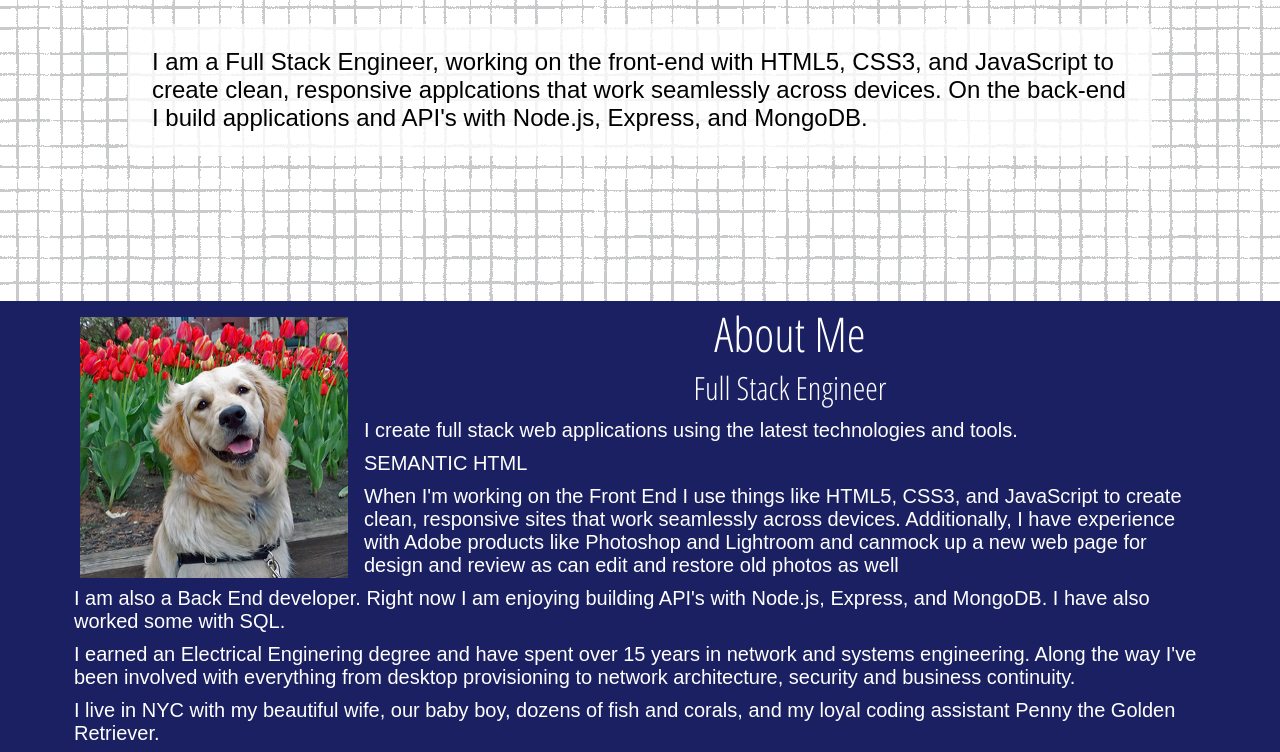
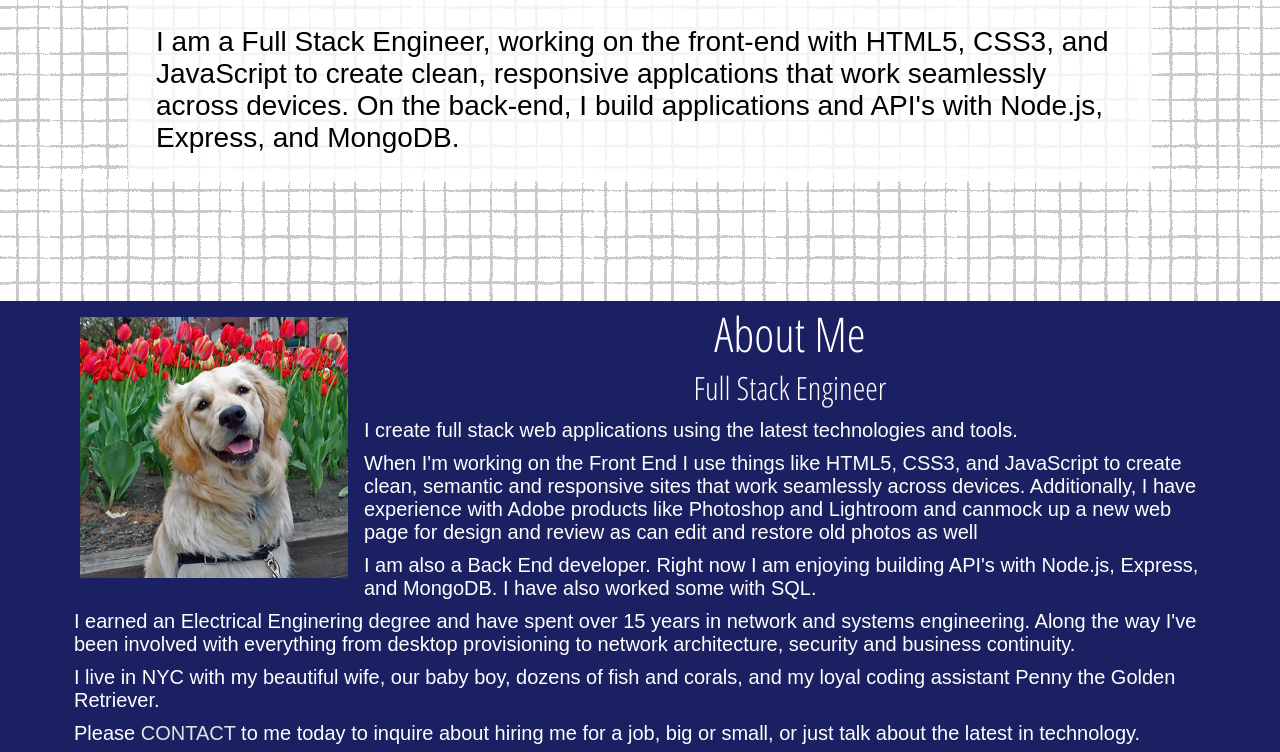
Before and after one commit to jberthiaume1138/portfolio, a plain HTML site: page index.html in a window 1280 px wide. Shown: the part 549-1301 px from the top of the page. Drawn offline with nearby package versions, Linux system fonts and the light colour scheme; a web font is replaced by a local one.

Commit message:
adjust styling for footer, remove some redundant css

```diff
--- a/index.html
+++ b/index.html
@@ -48,7 +48,7 @@
 			</div>
 		</div>
 		<div id="detail" class="mainDiv">
-			<p>I am a Full Stack Engineer, working on the front-end with HTML5, CSS3, and JavaScript to create clean, responsive applcations that work seamlessly across devices. On the back-end I build applications and API's with Node.js, Express, and MongoDB.</p>
+			<p>I am a Full Stack Engineer, working on the front-end with HTML5, CSS3, and JavaScript to create clean, responsive applcations that work seamlessly across devices. On the back-end, I build applications and API's with Node.js, Express, and MongoDB.</p>
 		</div>
 	</section>
 
@@ -58,8 +58,7 @@
 			<h2>About Me</h2>
 			<h3>Full Stack Engineer</h3>
 			<p>I create full stack web applications using the latest technologies and tools.</p>
-			<p>SEMANTIC HTML</p>
-			<p>When I'm working on the Front End I use things like HTML5, CSS3, and JavaScript to create clean, responsive sites that work seamlessly across devices. Additionally, I have experience with Adobe products like Photoshop and Lightroom and canmock up a new web page for design and review as can edit and restore old photos as well</p>
+			<p>When I'm working on the Front End I use things like HTML5, CSS3, and JavaScript to create clean, semantic and responsive sites that work seamlessly across devices. Additionally, I have experience with Adobe products like Photoshop and Lightroom and canmock up a new web page for design and review as can edit and restore old photos as well</p>
 			<p>I am also a Back End developer. Right now I am enjoying building API's with Node.js, Express, and MongoDB. I have also worked some with SQL.</p>
 			<p>I earned an Electrical Enginering degree and have spent over 15 years in network and systems engineering. Along the way I've been involved with everything from desktop provisioning to network architecture, security and business continuity.</p>
 			<p>I live in NYC with my beautiful wife, our baby boy, dozens of fish and corals, and my loyal coding assistant Penny the Golden Retriever.</p>
--- a/style/style.css
+++ b/style/style.css
@@ -6,6 +6,11 @@
   margin: 0;
   padding: 0;
   border: 0;
+}
+
+p {
+    margin: 0;
+    padding: 0;
 }
 
 /* ------------------------- header -----------------------------  */
@@ -118,13 +123,8 @@ section a:hover {
 #detail {
     background-color: rgba(255, 255, 255, 0.8);
     color: black;
-    font-size: 1.5em;
+    font-size: 1.75em;
     padding: 1em;
-}
-
-#detail p {
-    margin: 0;
-    padding: 0;
 }
 
 @media all and (max-width: 650px) {
@@ -408,6 +408,10 @@ footer a:hover {
   margin: 1em auto;
 }
 
+#footer-nav p {
+    padding: 1em;
+}
+
 #disclaimer {
   color: gray;
   font-size: 0.75em;
```
